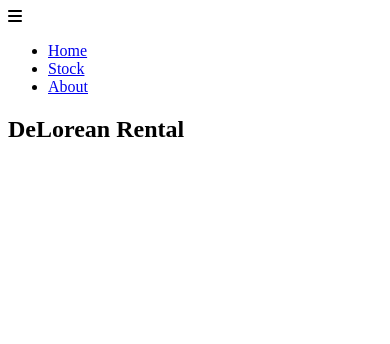
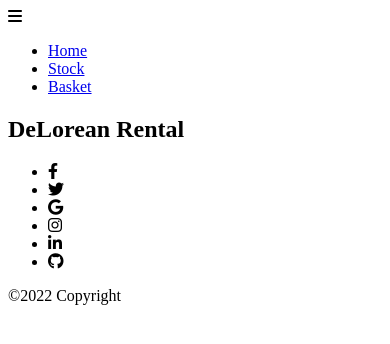
Before and after one commit to pau13-loop/DeLorean-Rental-Frontend, a website: page src/index.html in a window 390 px wide. Drawn offline with Linux system fonts and the light colour scheme.

Commit message:
style: :lipstick: Edit main styles and responsive design

```diff
--- a/src/index.css
+++ b/src/index.css
@@ -10,6 +10,11 @@
     background-repeat: no-repeat;
     background-size: cover;
     font-family: "Arial";
+    display: flex;
+    flex-direction: column;
+    justify-content: space-between;
+    height: 100%;
+    margin: 0;
 }
 
 /* SHARED STYLES */
@@ -23,14 +28,12 @@
 /* HEADER */
 
 #header {
-    width: 80%;
-    margin: auto;
-    padding: 30px;
+    width: 100%;
+    padding: 10px;
     display: grid;
     grid-template-columns: 20% 60% 20%;
     grid-template-rows: auto;
     grid-template-areas: "burguer title btn";
-    align-items: center;
     border-bottom: 3px solid black;
 }
 
@@ -40,7 +43,7 @@
 }
 
 .iconHeader {
-    font-size: 70px;
+    font-size: 45px;
     grid-area: burguer;
 }
 
@@ -52,7 +55,7 @@
 }
 
 .titleHeader {
-    font-size: 80px;
+    font-size: 30px;
     grid-area: title;
     text-align: center;
 }
@@ -63,12 +66,44 @@
     width: 20%; */
 }
 
+#footer {
+    width: 100%;
+    /* left: 0;
+    bottom: 0;
+    position: fixed; */
+}
+
+.iconsCopyrightContainer {
+    height: 10vh;
+    display: flex;
+    justify-content: center;
+    align-items: center;
+    background-color: #a4c5b1;
+}
+
+.copyrightListIcons {
+    display: flex;
+    list-style-type: none;
+    padding: 0;
+    gap: 50px;
+    font-size: 18px;
+}
+
+.copyrightContainer {
+    height: 7vh;
+    display: flex;
+    justify-content: center;
+    align-items: center;
+    font-size: 12px;
+    background-color: #7e9f8a;
+}
+
 /* RESPONISVE */
 
 @media (min-width: 768px) {
     #header {
         width: 95%;
-        padding: unset;
+        padding: 0 0 0 1rem;
         border-bottom: 1px solid black;
     }
 
--- a/src/index.html
+++ b/src/index.html
@@ -30,7 +30,7 @@
                     <a href="#/stock">Stock</a>
                 </li>
                 <li>
-                    <a href="#/about">About</a>
+                    <a href="#/basket">Basket</a>
                 </li>
             </ul>
 
@@ -45,6 +45,34 @@
     <!-- MAIN CONTENT -->
     <div id="content">
     </div>
+
+    <div id="footer">
+        <div class="iconsCopyrightContainer">
+            <ul class="copyrightListIcons">
+                <li><a>
+                        <i class="fa-brands fa-facebook-f"></i>
+                    </a></li>
+                <li><a>
+                        <i class="fa-brands fa-twitter"></i>
+                    </a></li>
+                <li><a>
+                        <i class="fa-brands fa-google"></i>
+                    </a></li>
+                <li><a>
+                        <i class="fa-brands fa-instagram"></i>
+                    </a></li>
+                <li><a>
+                        <i class="fa-brands fa-linkedin-in"></i>
+                    </a></li>
+                <li><a>
+                        <i class="fa-brands fa-github"></i>
+                    </a></li>
+            </ul>
+        </div>
+        <div class="copyrightContainer">
+            <p class="copyright">©2022 Copyright</p>
+        </div>
+    </div>
 </body>
 
 </html>
```
